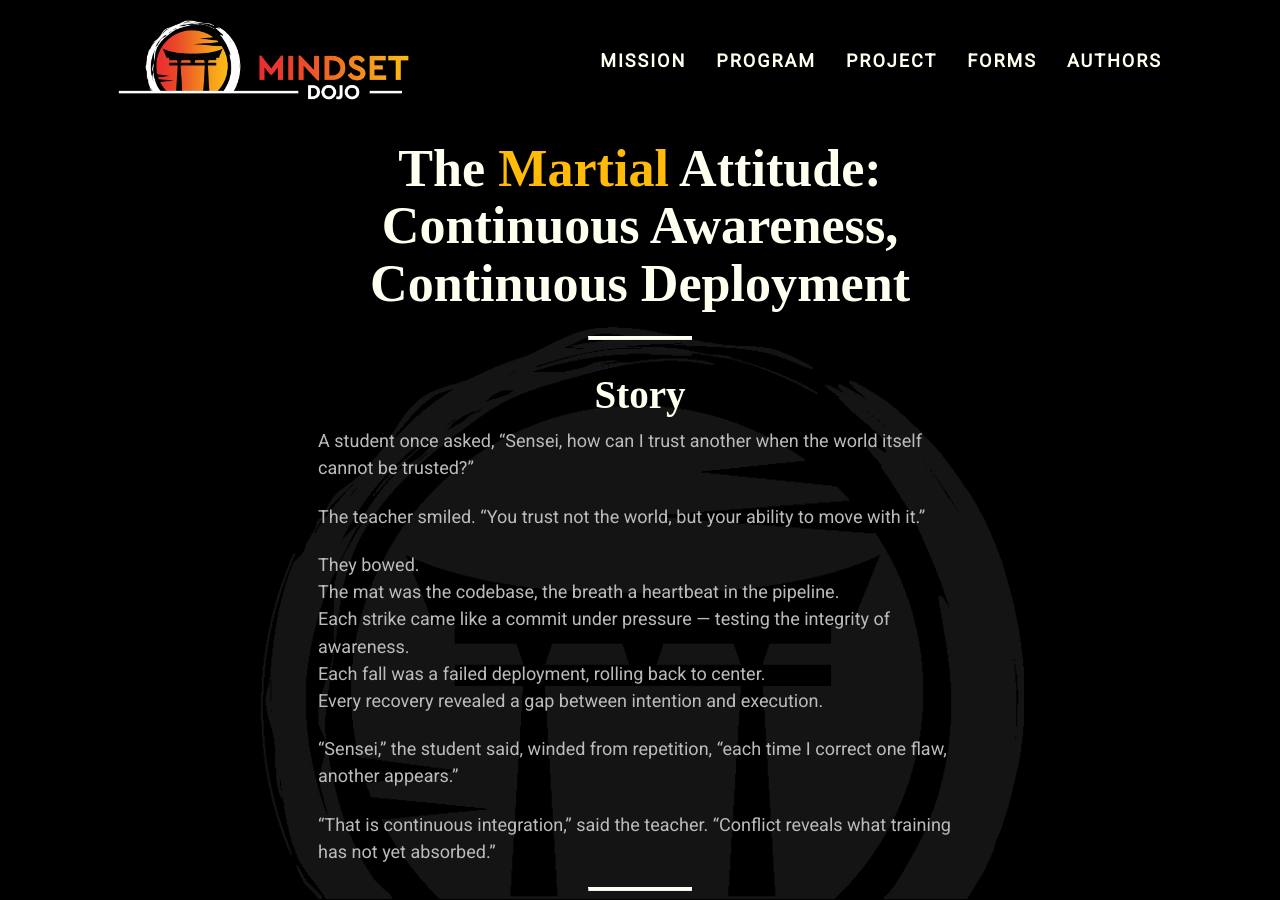
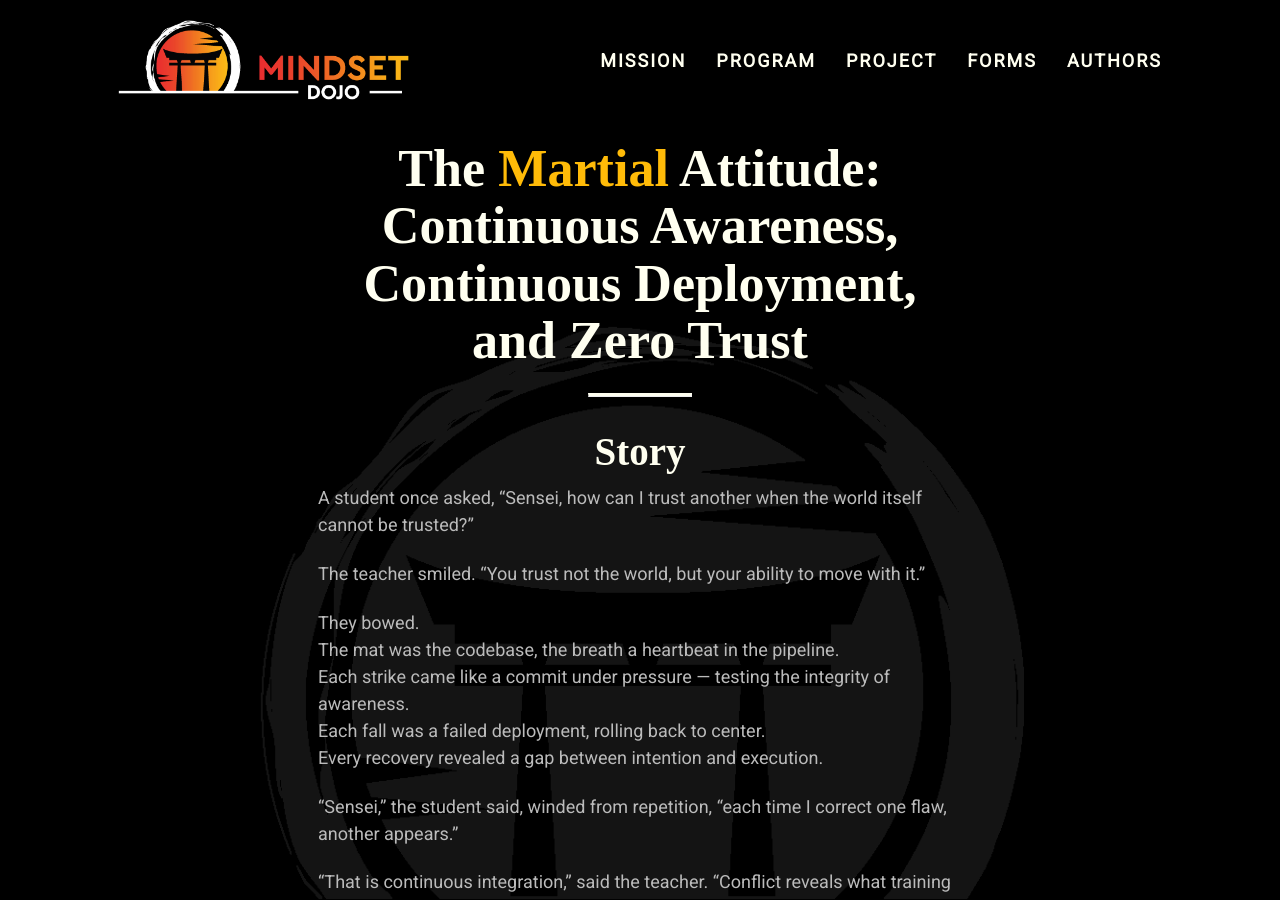
Before and after one commit to mindset-dojo/mindset-dojo.github.io, a Jekyll site: the page built from _insights/2025/kyle-ingersoll/2025-11-08-martial-attitude-continuous-awareness-continuous-deployment.md, in a window 1280 px wide and 900 px high. Built offline with Jekyll 4.4.1, drawn with Linux system fonts in a browser that asks for light colours; some web fonts are replaced.

Commit message:
refactor(martial-attitude-continuous-awareness-continuous-deployment): add zero trust to title.

```diff
--- a/_insights/2025/kyle-ingersoll/2025-11-08-martial-attitude-continuous-awareness-continuous-deployment.md
+++ b/_insights/2025/kyle-ingersoll/2025-11-08-martial-attitude-continuous-awareness-continuous-deployment.md
@@ -1,6 +1,6 @@
 ---
 layout: insight
-title: "The Martial Attitude: Continuous Awareness, Continuous Deployment"
+title: "The Martial Attitude: Continuous Awareness, Continuous Deployment, and Zero Trust"
 title_mark: Martial
 published_date: 2025-11-08
 refactored_date: 2025-11-08
```
